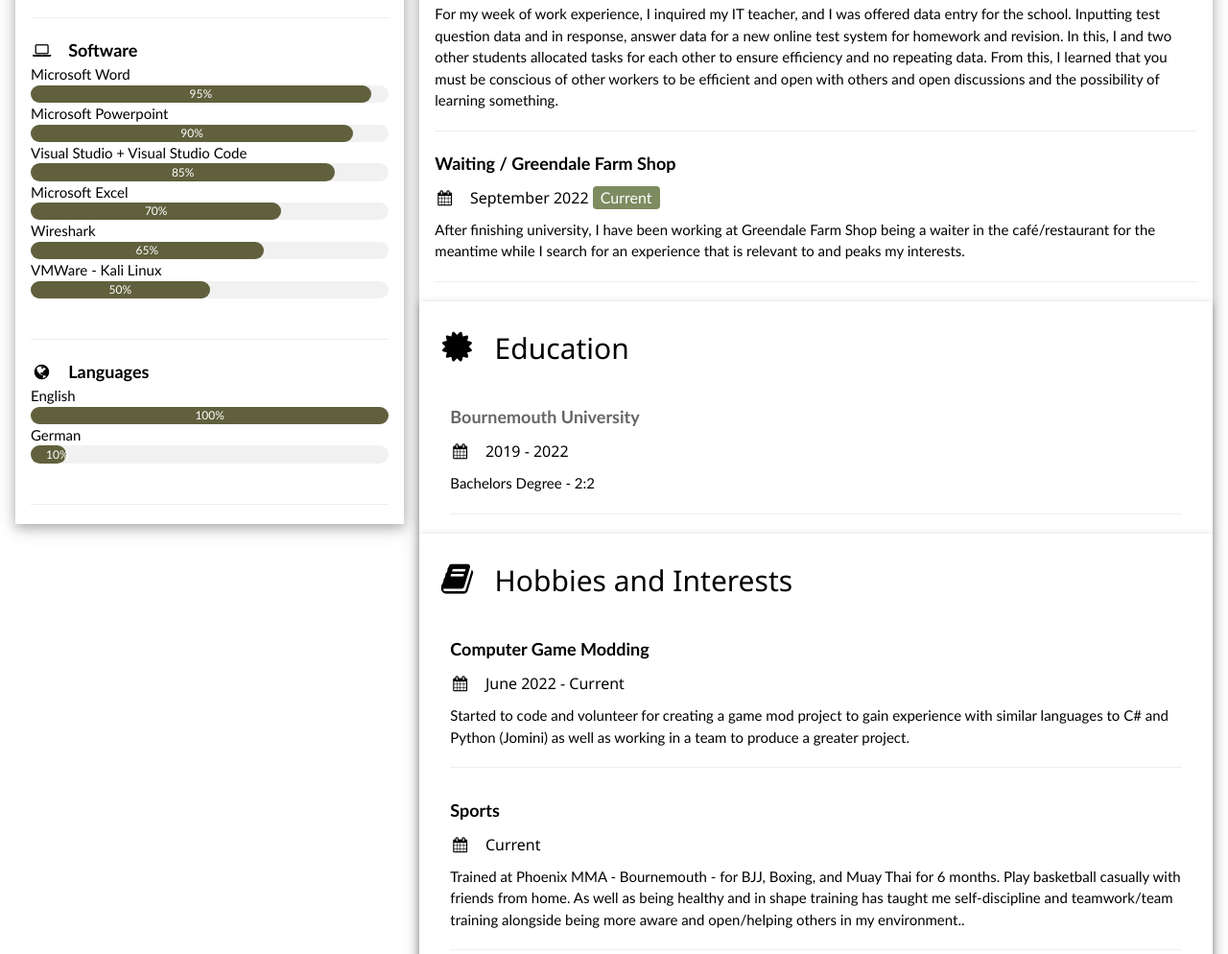
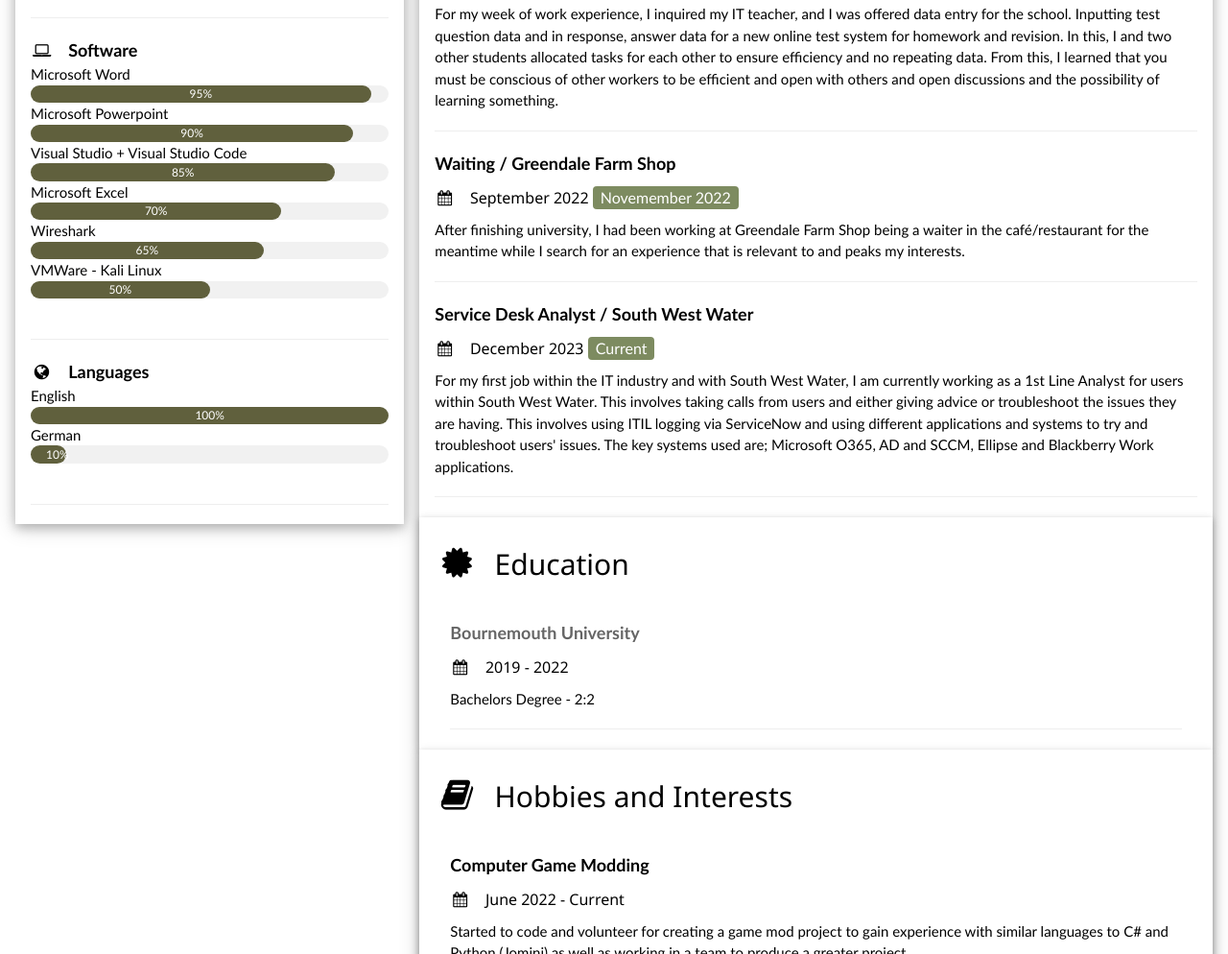
Before and after one commit to oashaw/oashaw.github.io, a plain HTML site: page index.html in a window 1280 px wide. Shown: the part 1518-2512 px from the top of the page at 96% size. Drawn offline with nearby package versions, Linux system fonts and the light colour scheme.

Commit message:
Update index.html

```diff
--- a/index.html
+++ b/index.html
@@ -156,9 +156,15 @@
                         </p>
                         <hr>
                         <h5><b>Waiting / Greendale Farm Shop </b></h5>
-                        <h6><i class="fa fa-calendar fa-fw w3-margin-right"></i>September 2022 <span class="w3-tag darkgreen w3-round">Current</span></h6>
+                        <h6><i class="fa fa-calendar fa-fw w3-margin-right"></i>September 2022 <span class="w3-tag darkgreen w3-round">Novemember 2022</span></h6>
                         <p>
-                            After finishing university, I have been working at Greendale Farm Shop being a waiter in the café/restaurant for the meantime while I search for an experience that is relevant to and peaks my interests.
+                            After finishing university, I had been working at Greendale Farm Shop being a waiter in the café/restaurant for the meantime while I search for an experience that is relevant to and peaks my interests.
+                        </p>
+                        <hr>
+                        <h5><b>Service Desk Analyst / South West Water </b></h5>
+                        <h6><i class="fa fa-calendar fa-fw w3-margin-right"></i>December 2023 <span class="w3-tag darkgreen w3-round">Current</span></h6>
+                        <p>
+                            For my first job within the IT industry and with South West Water, I am currently working as a 1st Line Analyst for users within South West Water. This involves taking calls from users and either giving advice or troubleshoot the issues they are having. This involves using ITIL logging via ServiceNow and using different applications and systems to try and troubleshoot users' issues. The key systems used are; Microsoft O365, AD and SCCM, Ellipse and Blackberry Work applications.
                         </p>
                         <hr>
                     </div>
```
